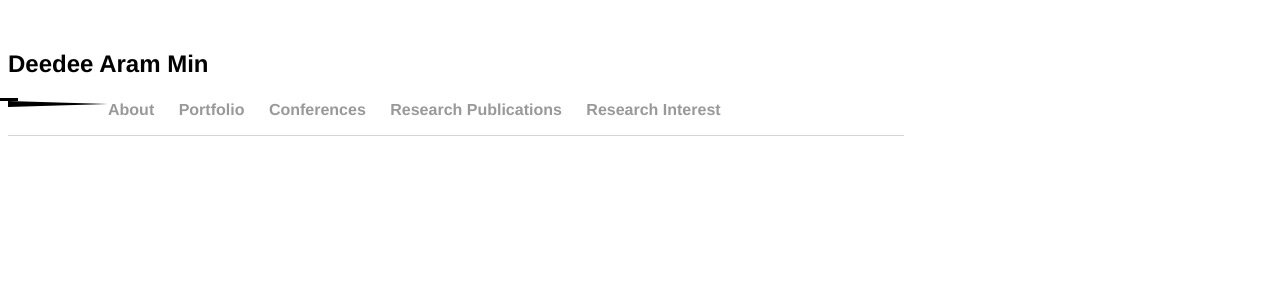
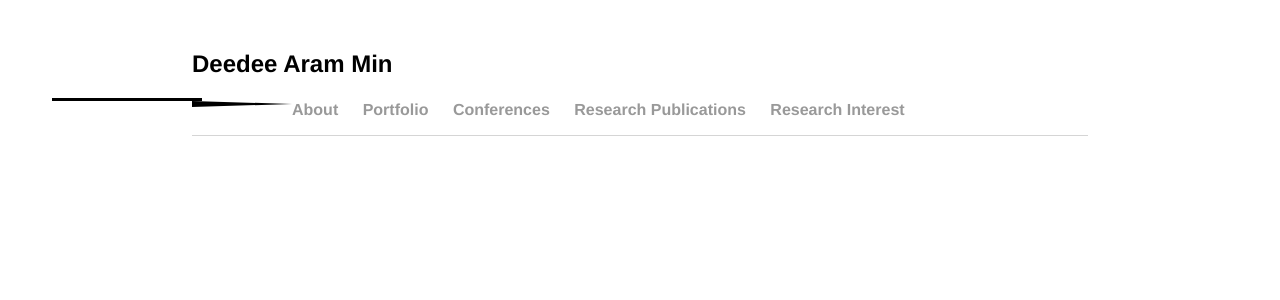
Before and after one commit to mindeed/mindeed.github.io, a Jekyll site: the page built from index.html, in a window 1280 px wide. Shown: the top 300 px of the page. Built offline with Jekyll 4.4.1, drawn with Linux system fonts in a browser that asks for light colours.

Commit message:
Update main.css

```diff
--- a/css/main.css
+++ b/css/main.css
@@ -1,5 +1,5 @@
 body {
-   /* margin: 50px auto;*/
+   margin: 50px auto;
     width: 70%;
     margin-top: 50px;
 }
```
